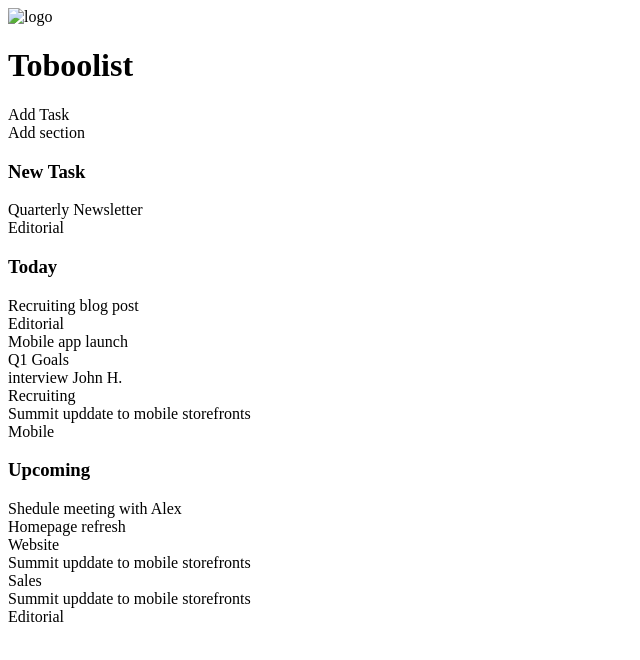
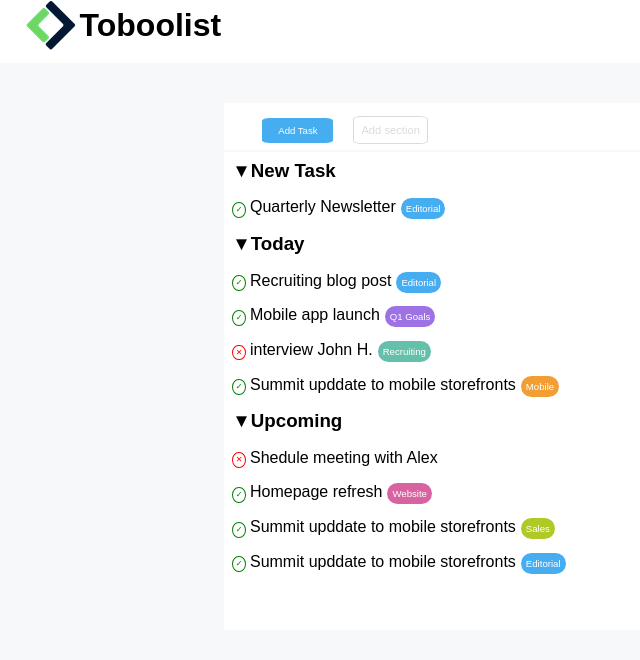
Before and after one commit to IlarioForcherio/html-css-toboolist, a plain HTML site: page index.html in a window 1280 px wide. Shown: the whole page, without its empty margins (0-640 px from the left). Drawn offline with Linux system fonts and the light colour scheme; the site is published under a folder, as on GitHub Pages, so addresses that start at the root find nothing.

Commit message:
fix paths

```diff
--- a/index.html
+++ b/index.html
@@ -5,13 +5,13 @@
     <meta http-equiv="X-UA-Compatible" content="IE=edge">
     <meta name="viewport" content="width=device-width, initial-scale=1.0">
     <title>Toboolist</title>
-    <link rel="stylesheet" href="/assets/css/style.css">
+    <link rel="stylesheet" href="assets/css/style.css">
 </head>
 
 <body>
     <header>
         <!-- toolbar -->
-        <img src="/assets/img/Logo.png" alt="logo">
+        <img src="assets/img/Logo.png" alt="logo">
         <div class="toolbar">
 
             <h1>Toboolist</h1>
```
